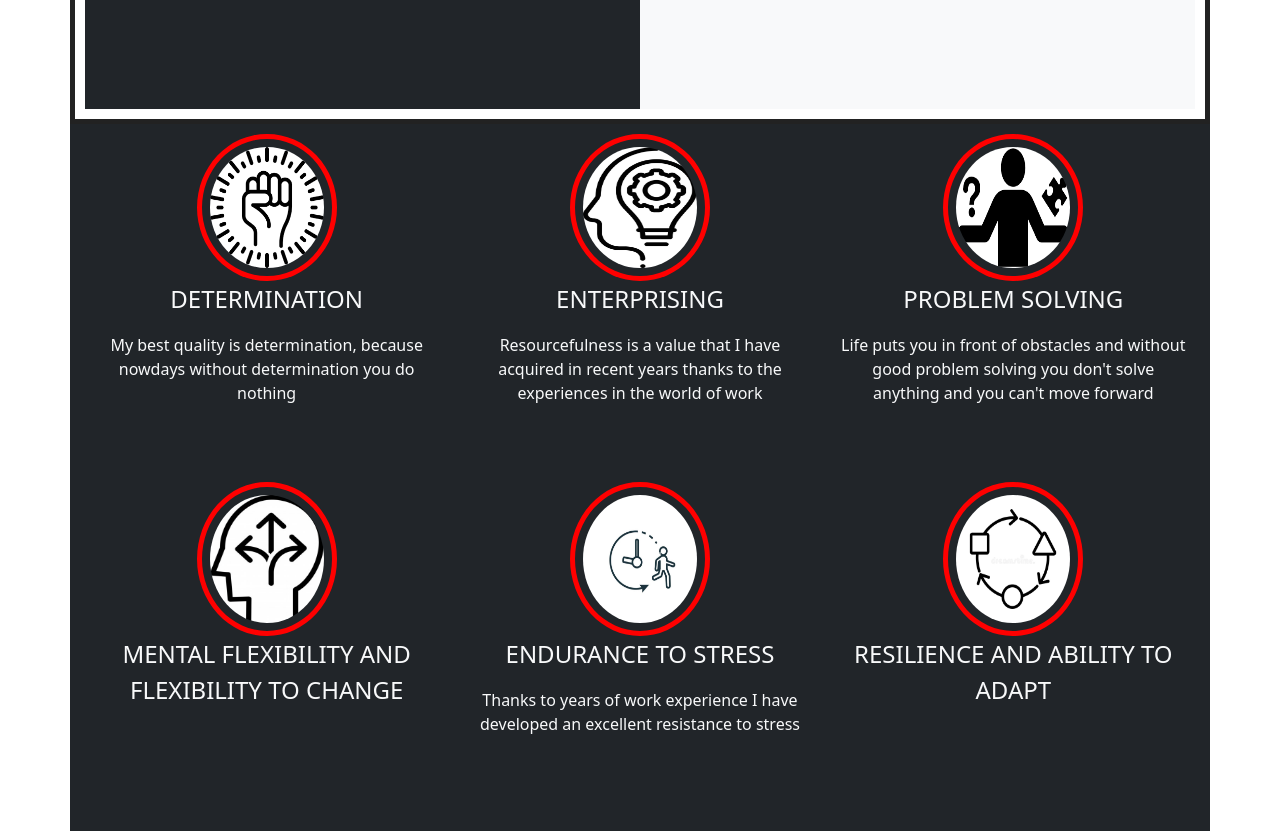
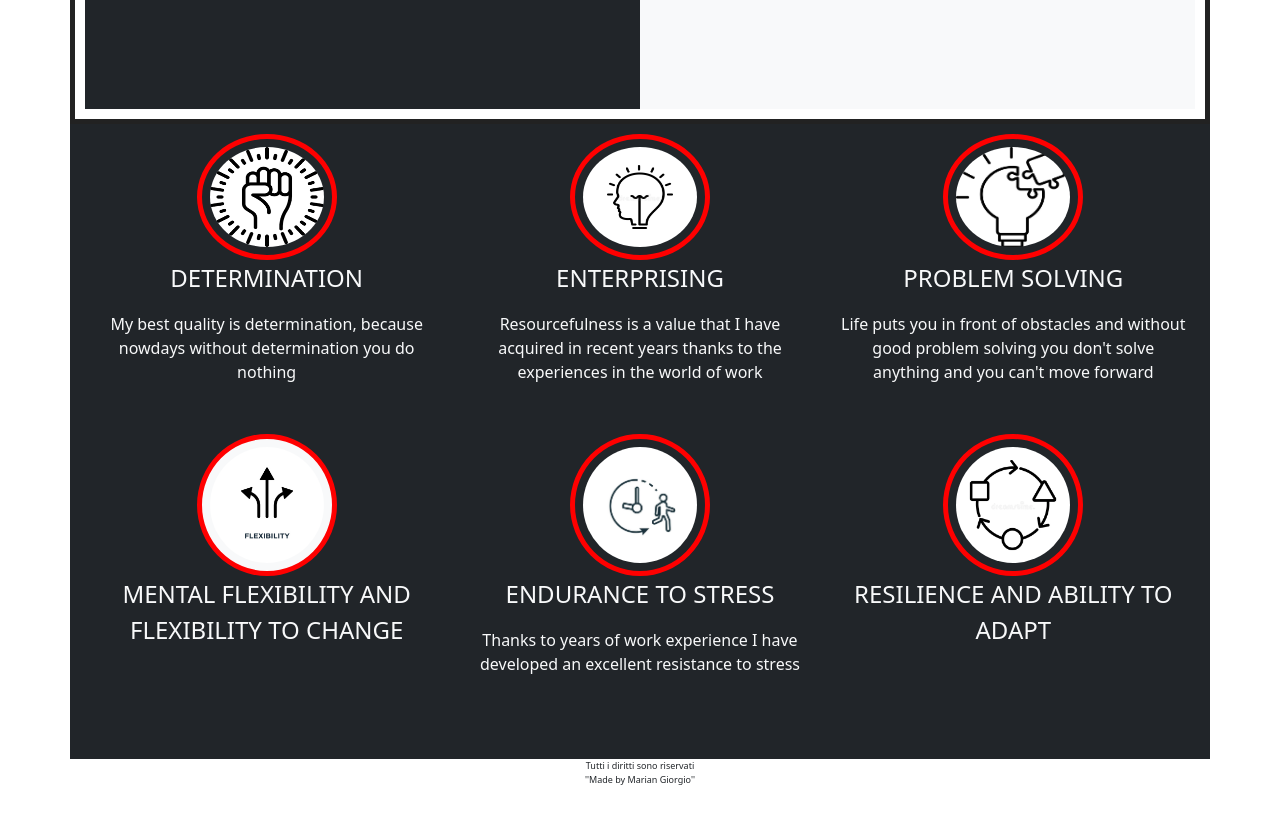
Before and after one commit to GiorgioM98/GiorgioM98.github.io, a plain HTML site: page skills/index.html in a window 1280 px wide. Shown: the part 740-1571 px from the top of the page. After the commit the page ends 1542 px from the top, so only its background shows below. Drawn offline with nearby package versions, Linux system fonts and the light colour scheme.

Commit message:
modificato img skills

```diff
--- a/skills/index.html
+++ b/skills/index.html
@@ -50,13 +50,13 @@
             <p class="fs-6">My best quality is determination, because nowdays without determination you do nothing</p>
           </div>
           <div class="col">
-            <img src="../assets/img/enterprising.jpg"
+            <img src="../assets/img/idea.webp"
             class="rounded-circle img-fluid" width="40%" alt="">
             <p class="fs-4">ENTERPRISING</p>
             <p class="fs-6">Resourcefulness is a value that I have acquired in recent years thanks to the experiences in the world of work</p>
           </div>
           <div class="col">
-            <img src="../assets/img/problem solving.png"
+            <img src="../assets/img/problem solving.jpg"
             class="rounded-circle img-fluid" width="40%" alt="">
             <p class="fs-4">PROBLEM SOLVING</p>
             <p class="fs-6">Life puts you in front of obstacles and without good problem solving you don't solve anything and you can't move forward</p>
@@ -65,8 +65,8 @@
 
         <div class="row">
             <div class="col">
-                <img src="../assets/img/mental flexible.jpg"
-                class="rounded-circle img-fluid" width="40%" alt="">
+                <img src="../assets/img/flex.jpg"
+                class="  rounded-circle img-fluid bg-light" width="40%" alt="">
                 <p class="fs-4">MENTAL FLEXIBILITY AND FLEXIBILITY TO CHANGE</p>
                 <p class="fs-6">The mind is increasingly faced with a thousand things to do at the same time and with good flexibility you can do everything</p>
             </div>
--- a/skills/style.css
+++ b/skills/style.css
@@ -63,6 +63,7 @@ PROPRIETA': valore; */
 }
 
 
+
 /* desktop */
 @media screen and (min-width: 768px){
     .img-fluid{
```
Also changed, not shown: goals/index.html (+1 -0 lines), assets/img/flex mental.png (added), assets/img/flex.jpg (added), assets/img/idea.webp (added), assets/img/mental flexible.jpg (deleted), assets/img/problem solving.jpg (added), assets/img/problem solving.png (deleted).
